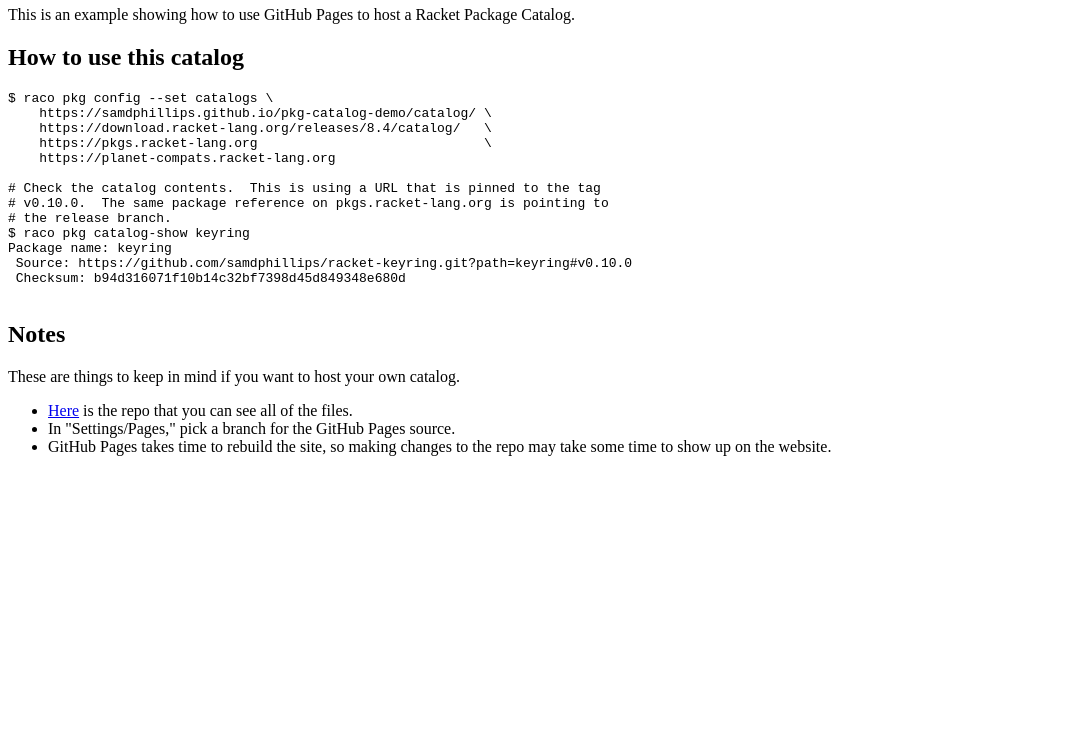
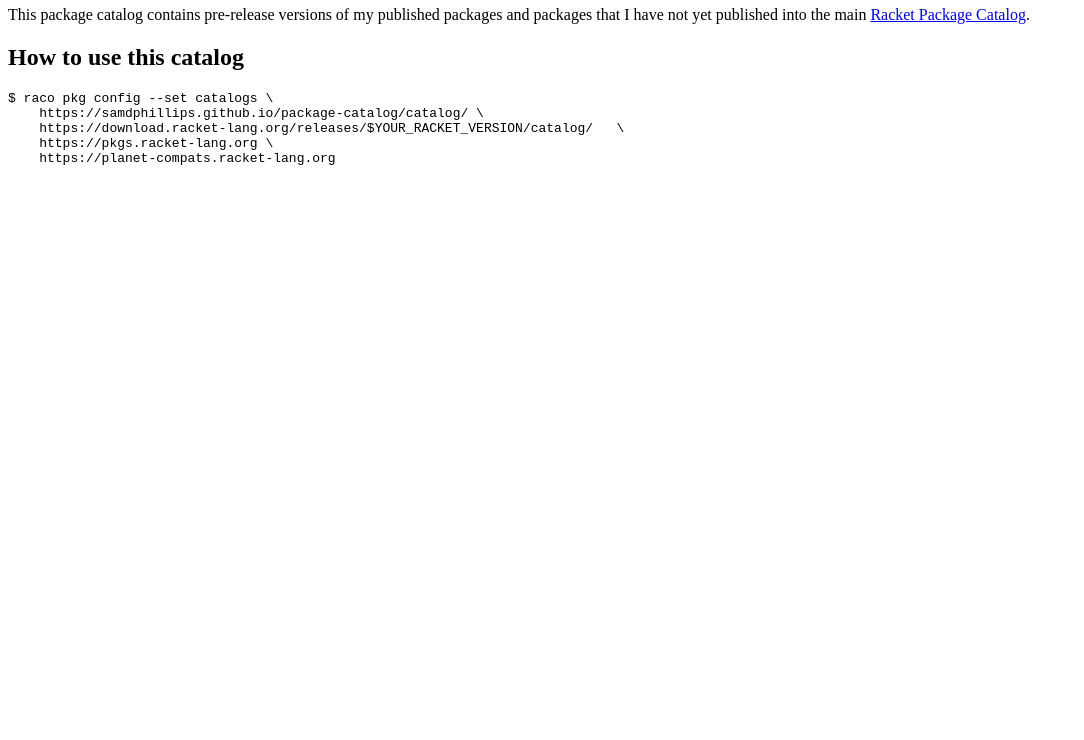
Before and after one commit to samdphillips/package-catalog, a plain HTML site: page index.html in a window 1280 px wide. Shown: the part 60-800 px from the top of the page, without its empty margins (0-1084 px from the left). Drawn offline with Linux system fonts and the light colour scheme.

Commit message:
Rewrite index.html

```diff
--- a/index.html
+++ b/index.html
@@ -1,41 +1,21 @@
 <html>
   <head>
-    <title>Demo Racket Package Catalog</title>
+    <title>Preview Racket Package Catalog</title>
   </head>
   <body>
-    <h1>Demo Racket Package Catalog</h1>
+    <h1>Preview Racket Package Catalog</h1>
     <p>
-      This is an example showing how to use GitHub Pages to host a Racket
-      Package Catalog.
+      This package catalog contains pre-release versions of my published
+      packages and packages that I have not yet published into the main
+      <a href="https://pkgs.racket-lang.org">Racket Package Catalog</a>.
     </p>
     <h2>How to use this catalog</h2>
     <pre>
 $ raco pkg config --set catalogs \
-    https://samdphillips.github.io/pkg-catalog-demo/catalog/ \
-    https://download.racket-lang.org/releases/8.4/catalog/   \
-    https://pkgs.racket-lang.org                             \
+    https://samdphillips.github.io/package-catalog/catalog/ \
+    https://download.racket-lang.org/releases/$YOUR_RACKET_VERSION/catalog/   \
+    https://pkgs.racket-lang.org \
     https://planet-compats.racket-lang.org
-
-# Check the catalog contents.  This is using a URL that is pinned to the tag
-# v0.10.0.  The same package reference on pkgs.racket-lang.org is pointing to
-# the release branch.
-$ raco pkg catalog-show keyring
-Package name: keyring
- Source: https://github.com/samdphillips/racket-keyring.git?path=keyring#v0.10.0
- Checksum: b94d316071f10b14c32bf7398d45d849348e680d
     </pre>
-    <h2>Notes</h2>
-    <p>
-      These are things to keep in mind if you want to host your own catalog.
-      <ul>
-        <li><a href="https://github.com/samdphillips/pkg-catalog-demo">Here</a>
-        is the repo that you can see all of the files.
-        <li>In "Settings/Pages," pick a branch for the GitHub Pages source.</li>
-        <li>
-          GitHub Pages takes time to rebuild the site, so making changes to the
-          repo may take some time to show up on the website.
-        </li>
-      </ul>
-    </p>
   </body>
 </html>
```
